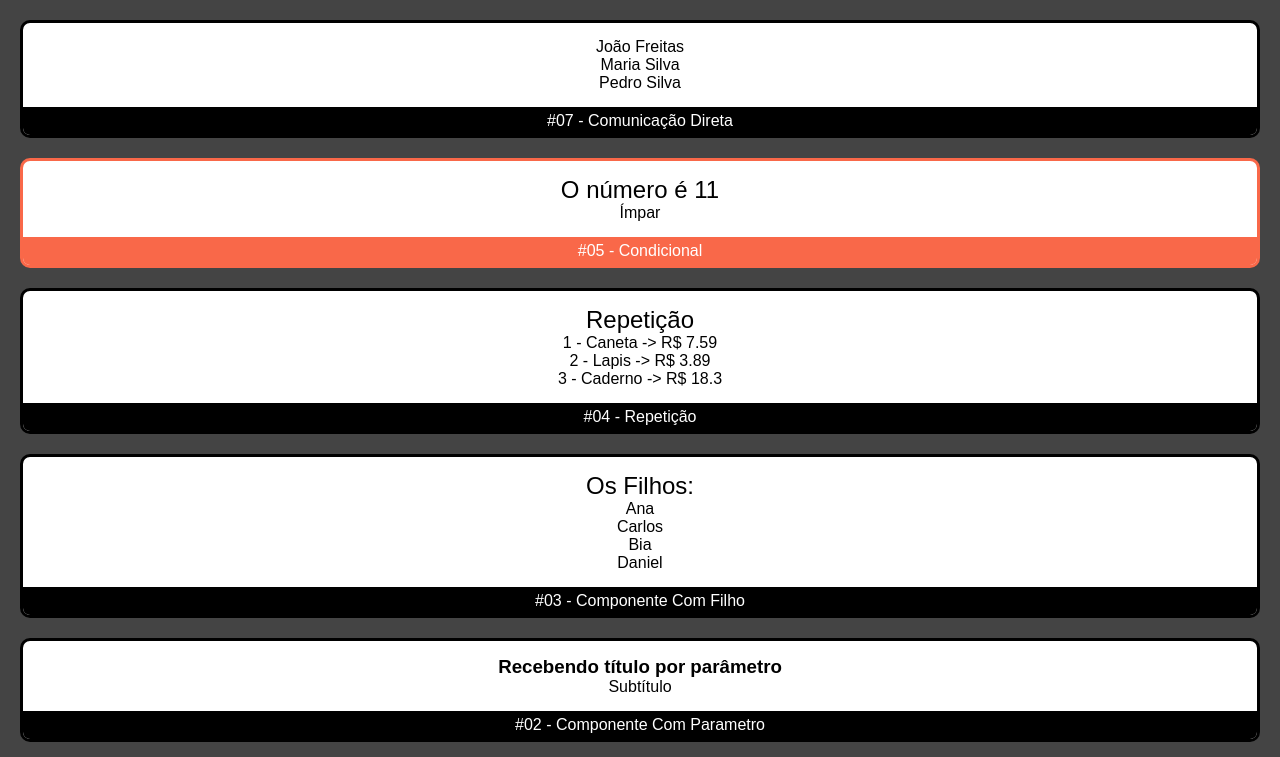
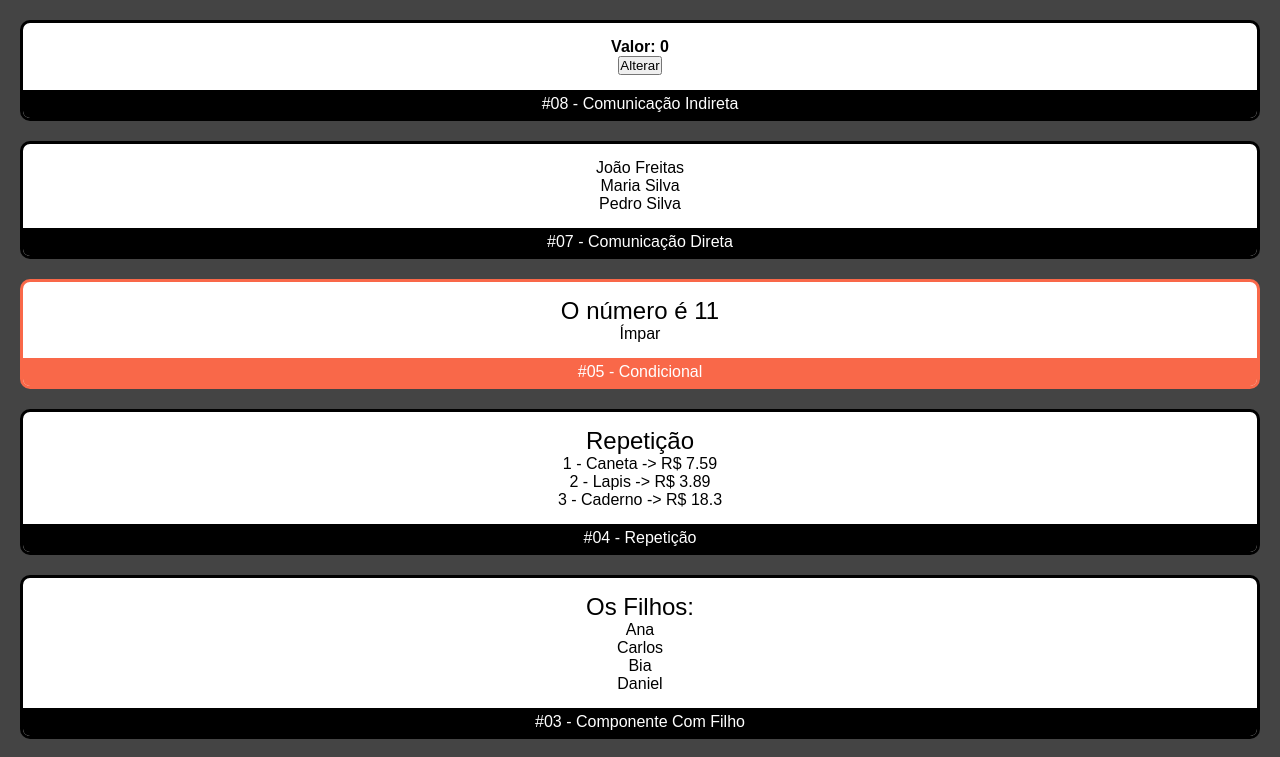
Before and after one commit to taisso/fundamentos-react, a React (Create React App) app: page / in a window 1280 px wide. Shown: the top 757 px of the page. Built offline with nearby package versions, Linux system fonts and the light colour scheme.

Commit message:
feat: communication indirect

```diff
--- a/src/App.tsx
+++ b/src/App.tsx
@@ -4,19 +4,23 @@ import ComFilho from "./components/basicos/ComFilho";
 import Card from "./components/layout/Card";
 import Repeticao from "./components/basicos/Repeticao";
 import Condicional from "./components/basicos/Condicional";
-import Pai from './components/comunicacao/direta/Pai'
+import Pai from "./components/comunicacao/direta/Pai";
+import Super from "./components/comunicacao/indireta/Super";
 
 function App() {
   return (
     <div className="App">
+      <Card titulo="#08 - Comunicação Indireta">
+        <Super />
+      </Card>
       <Card titulo="#07 - Comunicação Direta">
-        <Pai sobrenome="Freitas"/>
+        <Pai sobrenome="Freitas" />
       </Card>
-       <Card titulo="#05 - Condicional" color="#F96849">
-        <Condicional numero={11}/>
+      <Card titulo="#05 - Condicional" color="#F96849">
+        <Condicional numero={11} />
       </Card>
       <Card titulo="#04 - Repetição">
-        <Repeticao/>
+        <Repeticao />
       </Card>
       <Card titulo="#03 - Componente Com Filho">
         <ComFilho>
--- /dev/null
+++ b/src/components/comunicacao/indireta/Sub.tsx
@@ -0,0 +1,9 @@
+const Sub = (props: any) => {
+    return (
+        <div>
+            <button onClick={() => props.quandoClicar(Math.random())}>Alterar</button>
+        </div>
+    )
+}
+
+export default Sub
--- /dev/null
+++ b/src/components/comunicacao/indireta/Super.tsx
@@ -0,0 +1,20 @@
+import { useState } from "react";
+import Sub from "./Sub";
+
+const Super = (props: any) => {
+
+  const [valor, setValor] = useState(0)
+
+  function quandoClicar(valor) {
+      setValor(valor)
+  }
+
+  return (
+    <div>
+      <h4>Valor: {valor}</h4>
+      <Sub quandoClicar={quandoClicar}></Sub>
+    </div>
+  );
+};
+
+export default Super;
```
Also changed, not shown: public/manifest.json (deleted).
